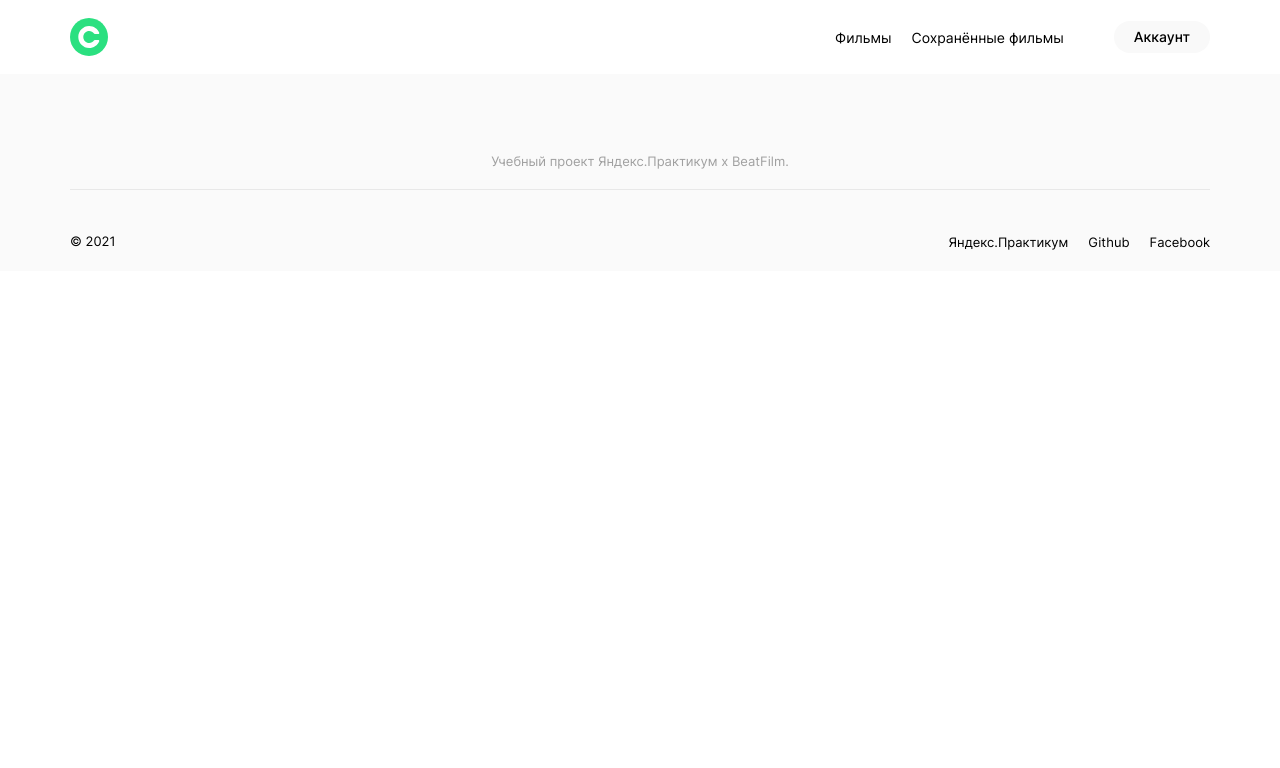
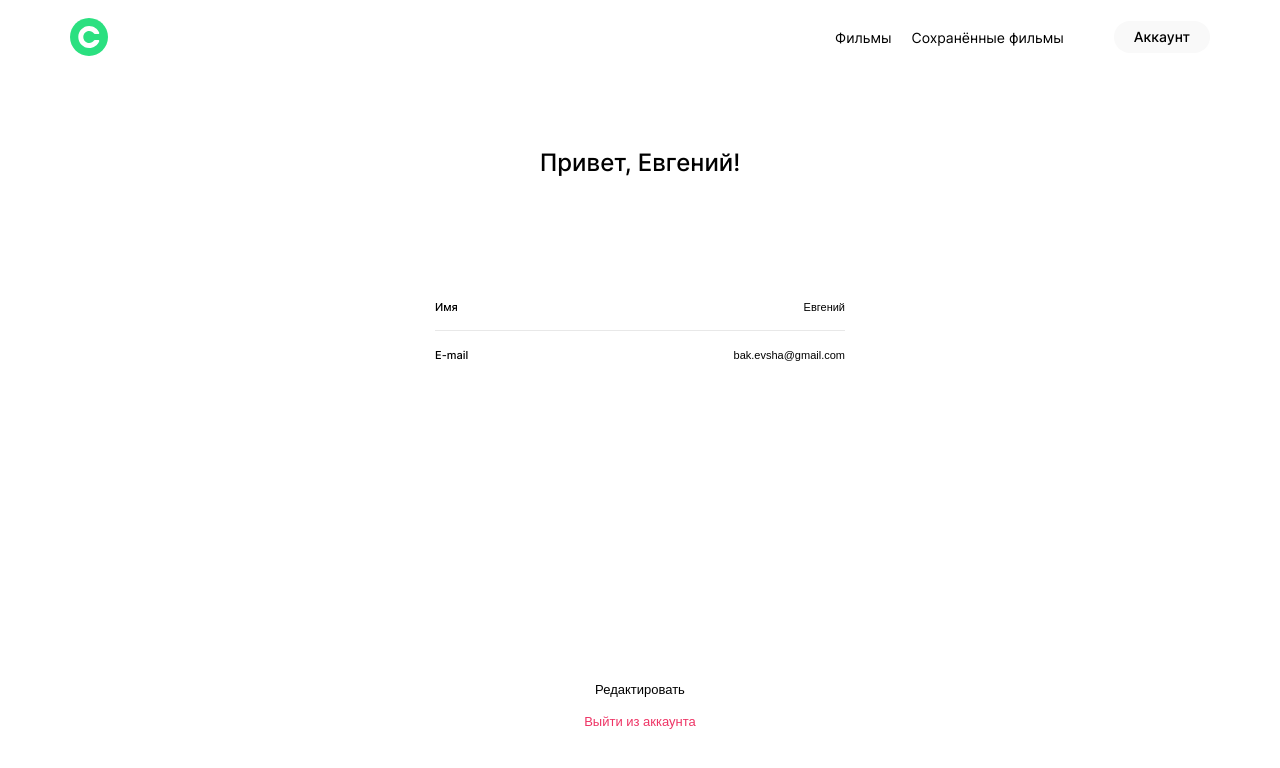
Before and after one commit to evalyev/movies-explorer-frontend, a React (Create React App) app: page /profile in a window 1280 px wide. Shown: the top 768 px of the page. Built offline with nearby package versions, Linux system fonts and the light colour scheme.

Commit message:
feat: роут /signup

```diff
--- a/src/blocks/auth/__link/auth__link.css
+++ b/src/blocks/auth/__link/auth__link.css
@@ -4,6 +4,7 @@
   line-height: 17px;
   color: #FF6838;
   text-decoration: none;
+  margin-left: 6px;
 }
 
 .auth__link:hover {
--- a/src/components/App/App.js
+++ b/src/components/App/App.js
@@ -2,15 +2,37 @@ import './App.css';
 import Header from '../Header/Header';
 import Main from '../Main/Main';
 import Footer from '../Footer/Footer';
+import { useLocation } from 'react-router-dom';
+import { useEffect, useState } from 'react';
+import { routes } from '../../utils/constants';
 
 function App() {
+  const [isErrorPath, setIsErrorPath] = useState(false);
+  const location = useLocation()
+
+  function isErrorPathFunc() {
+    if (routes.includes(location.pathname)) {
+      return false;
+    }
+    return true;
+  }
+
+  useEffect(() => {
+    setIsErrorPath(isErrorPathFunc());
+  });
+
   return (
     <>
+      { !isErrorPath &&
       <Header />
+      }
 
       <Main />
 
-      <Footer />
+      {["/", "/movies", "/saved-movies"].includes(location.pathname) &&
+        <Footer />
+      }
+
     </>
 
     // <footer className="footer">
--- a/src/components/Header/Header.js
+++ b/src/components/Header/Header.js
@@ -24,8 +24,7 @@ function Header(props) {
 
   return (
     <>
-      {!isErrorPath &&
-        <header className={`header ${location.pathname === "/" ? "header_type_blue" : ""}`}>
+      <header className={`header ${location.pathname === "/" ? "header_type_blue" : ""} ${["/signup", "signin"].includes(location.pathname) ? "header_type_auth" : ""}`}>
 
         <nav className="header__nav">
           <Link className="header__logo" to="/" />
@@ -106,8 +105,6 @@ function Header(props) {
         </Routes>
 
       </header >
-
-      }
     </>
   );
 }
--- a/src/components/Main/Main.js
+++ b/src/components/Main/Main.js
@@ -6,6 +6,8 @@ import Techs from '../Techs/Techs';
 import AboutMe from '../AboutMe/AboutMe';
 import { useLocation } from 'react-router-dom';
 import Movies from '../Movies/Movies';
+import Profile from '../Profile/Profile';
+import Register from '../Register/Register';
 
 function Main(props) {
   const location = useLocation();
@@ -27,6 +29,14 @@ function Main(props) {
           <Movies />
         } />
 
+        <Route path="/profile" element={
+          <Profile />
+        } />
+
+        <Route path="/signup" element={
+          <Register />
+        } />
+
       </Routes>
 
     </main>
--- /dev/null
+++ b/src/components/Profile/Profile.css
@@ -0,0 +1,9 @@
+@import url(../../blocks/profile/profile.css);
+@import url(../../blocks/profile/__btn-edit/profile__btn-edit.css);
+@import url(../../blocks/profile/__btn-exit/profile__btn-exit.css);
+@import url(../../blocks/profile/__form/profile__form.css);
+@import url(../../blocks/profile/__input-text-label/profile__input-text-label.css);
+@import url(../../blocks/profile/__input-text-placeholder/profile__input-text-placeholder.css);
+@import url(../../blocks/profile/__input-text/profile__input-text.css);
+@import url(../../blocks/profile/__line/profile__line.css);
+@import url(../../blocks/profile/__titile/profile__titile.css);
--- /dev/null
+++ b/src/components/Profile/Profile.js
@@ -0,0 +1,26 @@
+import './Profile.css';
+import { Link, Route, Routes } from "react-router-dom";
+import React from 'react';
+
+function Profile(props) {
+  return (
+    <section className="profile">
+      <h1 className="profile__titile">Привет, Евгений!</h1>
+      <form className="profile__form" name="profile">
+        <label className="profile__input-text-label">
+          <span className="profile__input-text-placeholder">Имя</span>
+          <input className="profile__input-text" type="text" name="input-name" value="Евгений" />
+        </label>
+        <span className="profile__line"></span>
+        <label className="profile__input-text-label">
+          <span className="profile__input-text-placeholder">E-mail</span>
+          <input className="profile__input-text" type="email" name="input-email" value="bak.evsha@gmail.com" />
+        </label>
+        <button className="profile__btn-edit">Редактировать</button>
+      </form>
+      <button className="profile__btn-exit">Выйти из аккаунта</button>
+    </section>
+  );
+}
+
+export default Profile;
--- /dev/null
+++ b/src/components/Register/Register.css
@@ -0,0 +1,11 @@
+@import url(../../blocks/auth/auth.css);
+@import url(../../blocks/auth/__form/auth__form.css);
+@import url(../../blocks/auth/__input-text-label/auth__input-text-label.css);
+@import url(../../blocks/auth/__input-text-placeholder/auth__input-text-placeholder.css);
+@import url(../../blocks/auth/__input-text/auth__input-text.css);
+@import url(../../blocks/auth/__input-text-error/auth__input-text-error.css);
+@import url(../../blocks/auth/__btn-reg/auth__btn-reg.css);
+@import url(../../blocks/auth/__question/auth__question.css);
+@import url(../../blocks/auth/__bottom/auth__bottom.css);
+@import url(../../blocks/auth/__link/auth__link.css);
+@import url(../../blocks/auth/__input-text/_type/auth__input-text_type_error.css);
--- /dev/null
+++ b/src/components/Register/Register.js
@@ -0,0 +1,34 @@
+import './Register.css';
+import { Link, Route, Routes } from "react-router-dom";
+import React from 'react';
+
+function Register(props) {
+  return (
+    <section className="auth">
+      <form className="auth__form" name="auth">
+        <label className="auth__input-text-label">
+          <span className="auth__input-text-placeholder">Имя</span>
+          <input className="auth__input-text" type="name" name="input-name" value="Евгений" />
+        </label>
+        <label className="auth__input-text-label">
+          <span className="auth__input-text-placeholder">E-mail</span>
+          <input className="auth__input-text" type="email" name="input-email" value="bak.evsha@gmail.com" />
+        </label>
+        <span className="auth__line"></span>
+        <label className="auth__input-text-label">
+          <span className="auth__input-text-placeholder">Пароль</span>
+          <input className="auth__input-text auth__input-text_type_error" type="password" name="input-password" value="asdasdasda" />
+          <span className="auth__input-text-error">Что-то пошло не так...</span>
+        </label>
+        <button className="auth__btn-reg">Зарегистрироваться</button>
+      </form>
+
+      <div className="auth__bottom">
+        <span className="auth__question">Уже зарегистрированы?</span>
+        <Link className="auth__link" to="/signin">Войти</Link>
+      </div>
+    </section>
+  );
+}
+
+export default Register;
```
Lines whose indentation alone changed are shown as unchanged.
